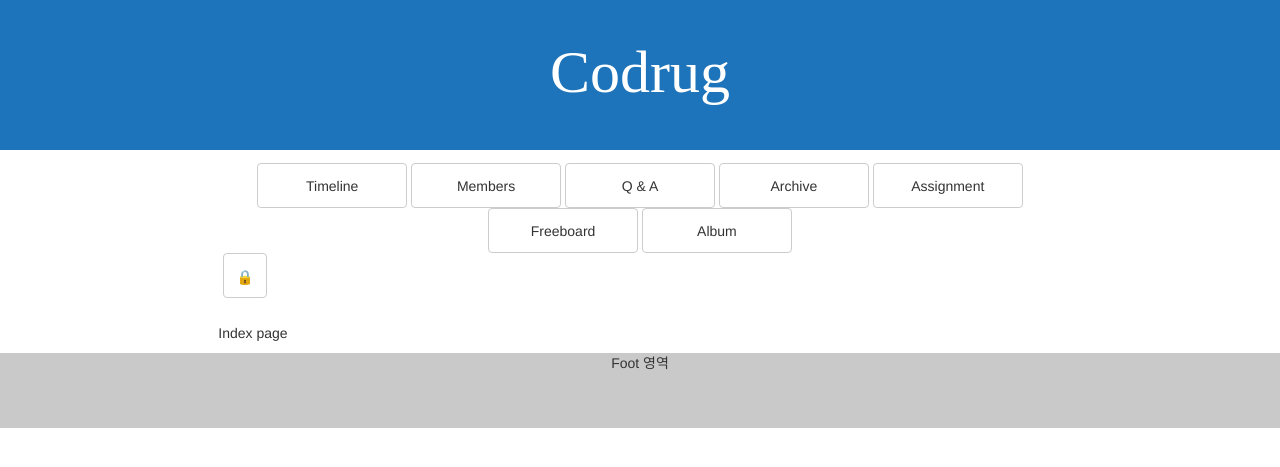
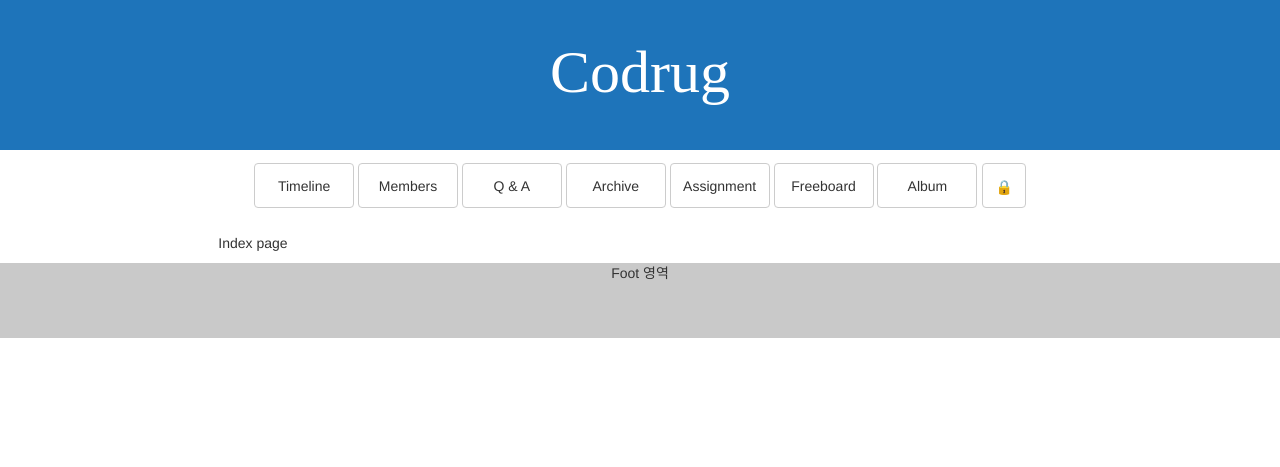
Before and after one commit to madcatlove/CodrugDjango, a Django app: page / in a window 1280 px wide. Shown: the top 467 px of the page. Run offline with Django 3.2, Linux system fonts and the light colour scheme; data that the repository does not hold is empty; some libraries are stand-ins or nearby versions; some web fonts are replaced.

Commit message:
#2014.11.03 >models.py 통합게시판 - 게시판관리 foreignkey 수정 >main.css .btnSize 의 width 150px -> 100px

```diff
--- a/CodrugWWW/models.py
+++ b/CodrugWWW/models.py
@@ -7,6 +7,7 @@ class Member(models.Model):
     password = models.CharField(max_length = 100)
     name = models.CharField(max_length = 30)
     image_url = models.CharField(max_length = 100, null= True, default='')
+
 #게시판 정보
 class Category(models.Model):
     category = models.PositiveIntegerField()
--- a/static/main.css
+++ b/static/main.css
@@ -28,8 +28,9 @@
 	}
 
 	.btnSize {
-		width: 150px;
+		width: 100px;
 		height: 45px;
+
 	}
 
 	.btnSize2 {
```
